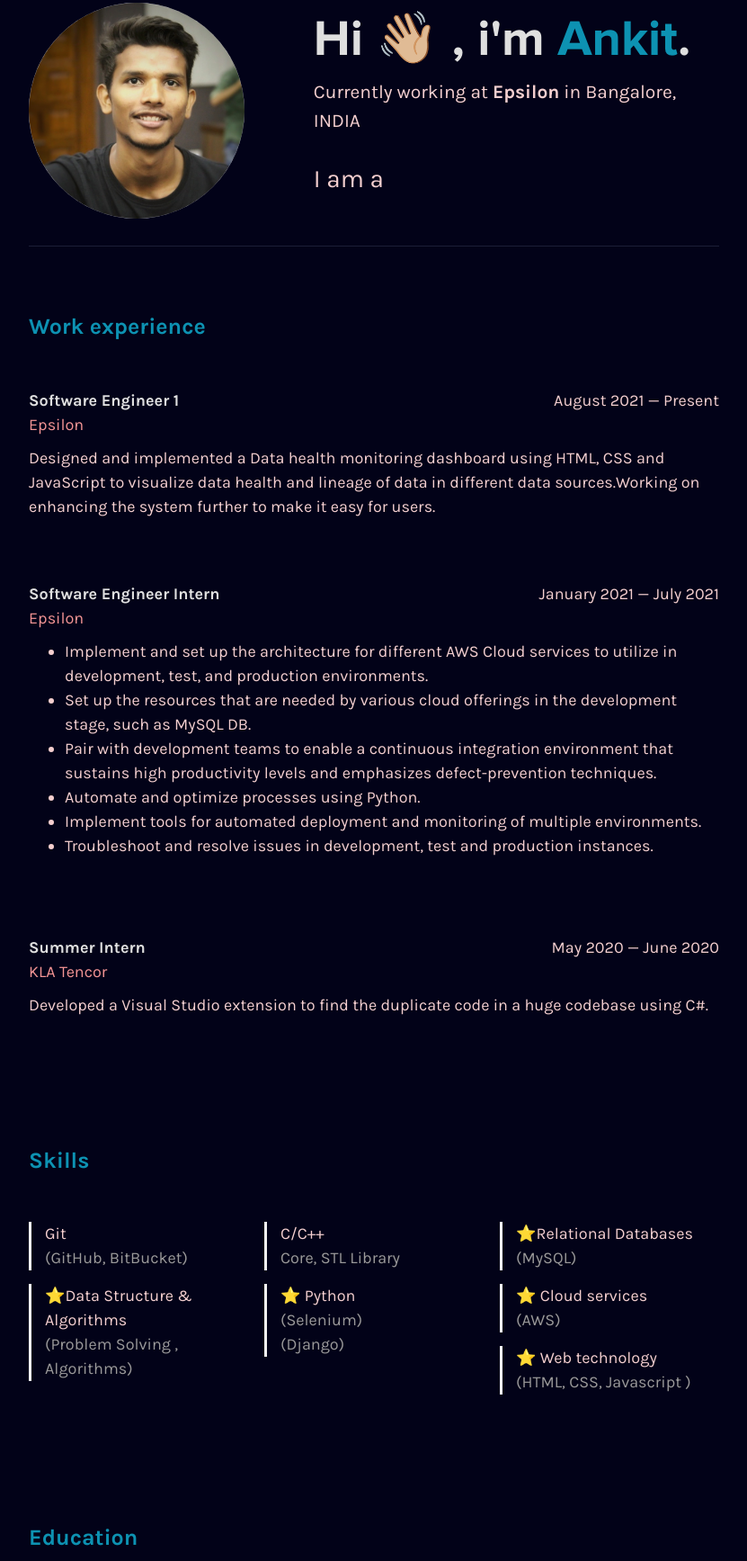
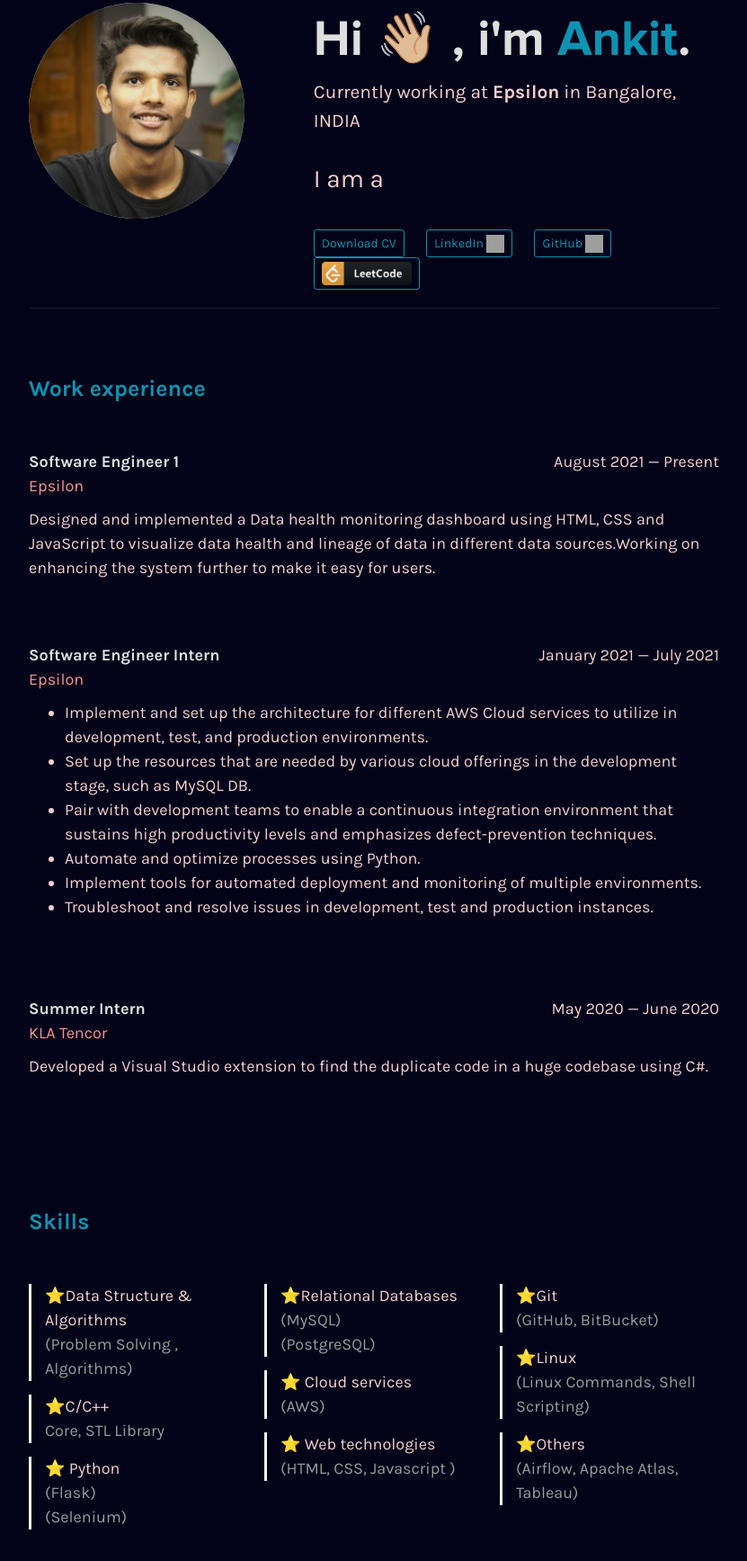
Before and after one commit to ankitthakur00/ankitthakur00.github.io, a plain HTML site: page index.html in a window 1280 px wide. Shown: the part 185-1920 px from the top of the page at 90% size, without its empty margins (224-1055 px from the left). Drawn offline with nearby package versions, Linux system fonts and the light colour scheme; grey boxes are pictures that could not be loaded; a script that the page names is missing.

Commit message:
Added links

```diff
--- a/index.html
+++ b/index.html
@@ -98,7 +98,6 @@
 
 					<div class="my-2 my-lg-0">
 						<a class="btn btn-outline-primary btn-sm" id="download-button" href="assets/AnkitKumarResume.pdf" target="_blank">Download CV</a>
-
 					</div>
 
 				</div>
@@ -120,7 +119,16 @@
 							Currently working at <b>Epsilon</b> in Bangalore, INDIA</b>
 							<br><br>
 							<h3>I am a <span class="ityped"></span></h3>
+							<br>
 						</div>
+						<div class="my-2 my-lg-0">
+							<a class="btn btn-outline-primary btn-sm" id="download-button" href="assets/AnkitKumarResume.pdf" target="_blank">Download CV</a>
+							<a class="btn btn-outline-primary btn-sm" id="download-button" href="https://linkedin.com/in/ankitthakur00" target="_blank" class="icon">LinkedIn <img src="https://img.icons8.com/color/480/000000/linkedin-2.png" width="20px" height="20px"> </a>
+							<a class="btn btn-outline-primary btn-sm" id="download-button" href="https://github.com/ankitthakur00" target="_blank" class="icon">GitHub <img src="https://img.icons8.com/color/480/000000/github-2.png" width="20px" height="20px"> </a>
+							<a class="btn btn-outline-primary btn-sm" id="download-button" href="https://leetcode.com/lone_walker/" target="_blank" class="icon"><img src="./assets/img/leetcode_button_icon_151892.png" width="100px"> </a>
+
+						</div>
+
 					</div>
 				</div>
 
@@ -200,10 +208,7 @@
 
 							<ul>
 
-								<li>
-									<p> Git</p>
-									<p class="description">(GitHub, BitBucket)</p>
-								</li>
+
 
 
 								<li>
@@ -212,15 +217,15 @@
 								</li>
 
 								<li>
-									<p>C/C++</p>
+									<p>&#x2B50;C/C++</p>
 									 <p class="description">Core, STL Library</p>
 								</li>
 
 
 								<li>
 									<p>&#x2B50; Python</p>
+                                    <p class="description">(Flask)</p>
 									<p class="description">(Selenium)</p>
-                                    <p class="description">(Django)</p>
 
 
 								</li>
@@ -228,6 +233,7 @@
 								<li>
 									<p>&#x2B50;Relational Databases</p>
 									<p class="description">(MySQL)</p>
+									<p class="description">(PostgreSQL)</p>
 								</li>
 
 								<li>
@@ -237,8 +243,21 @@
 
 
 								<li>
-									<p>&#x2B50; Web technology</p>
+									<p>&#x2B50; Web technologies</p>
 									<p class="description">(HTML, CSS, Javascript   )</p>
+								</li>
+								<li>
+									<p>&#x2B50;Git</p>
+									<p class="description">(GitHub, BitBucket)</p>
+								</li>
+								<li>
+									<p>&#x2B50;Linux</p>
+									<p class="description">(Linux Commands, Shell Scripting)</p>
+								</li>
+
+								<li>
+									<p>&#x2B50;Others</p>
+									<p class="description">(Airflow, Apache Atlas, Tableau)</p>
 								</li>
 
 
@@ -561,7 +580,7 @@
 	<script src="https://unpkg.com/ityped@0.0.10"></script>
 	<script>
 		window.ityped.init(document.querySelector('.ityped'),{
-			strings: ['Programmer!','Full stack developer!','Problem Solver'],
+			strings: ['Programmer!','Full stack developer!','Problem Solver!'],
 			loop: true
 		})
 	</script>
--- a/styles/css/app.css
+++ b/styles/css/app.css
@@ -71,6 +71,7 @@ nav.navbar {
 .navbar-light .navbar-nav .nav-link {
     color: rgba(217, 214, 214, 0.939);
 }
+
 .navbar-light .navbar-nav .active>.nav-link, .navbar-light .navbar-nav .nav-link.active, .navbar-light .navbar-nav .nav-link.show, .navbar-light .navbar-nav .show>.nav-link {
     color: rgba(14, 162, 195, 0.9);
 }
@@ -89,6 +90,7 @@ nav.navbar div#social-media-icons {
 .btn-outline-primary {
     border-color: var(--salmon);
     color: var(--salmon);
+    margin-right:20px;
 }
 
 .btn-outline-primary:hover {
@@ -109,7 +111,7 @@ nav.navbar div#social-media-icons {
 div.main-component > div#header {
     display: flex;
     border-bottom: 0.1rem solid rgba(174, 190, 234, 0.149);
-    padding-bottom: 30px;
+    padding-bottom: 20px;
 }
 
 div.main-component > div#header div#header-profile-pic {
@@ -158,6 +160,10 @@ codersrank-widget {
     --header-text-color: var(--content-text);
 }
 
+
+
+
+
 .wave {
     animation-name: wave-animation;  /* Refers to the name of your @keyframes element below */
     animation-duration: 2.5s;        /* Change to speed up or slow down */
@@ -178,7 +184,10 @@ codersrank-widget {
   }
 
   .ityped{
-    color:var(--salmon)
+    color:var(--salmon);
+  }
+  .summary h3{
+    margin-bottom: 10px;
   }
 
 
@@ -408,6 +417,7 @@ a:hover {
         margin-bottom: 25px;
         padding: 10px 20px;
         border-radius: 15px;
+
     }
 
     nav.navbar div.navbar-collapse {
```
Also changed, not shown: assets/img/leetcode_button_icon_151892.png (added).
